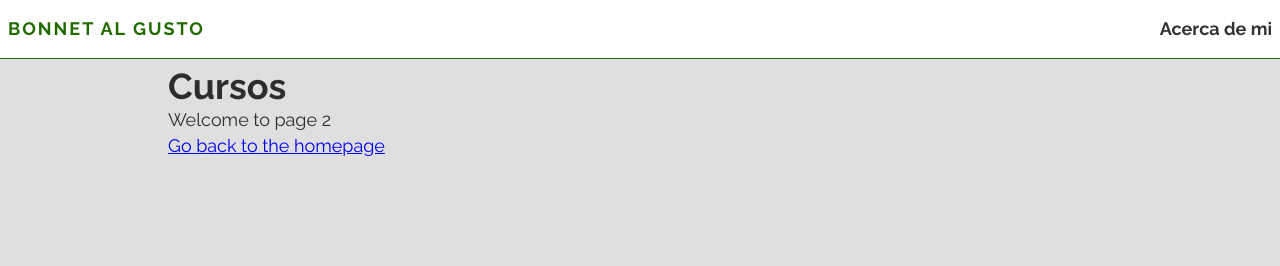
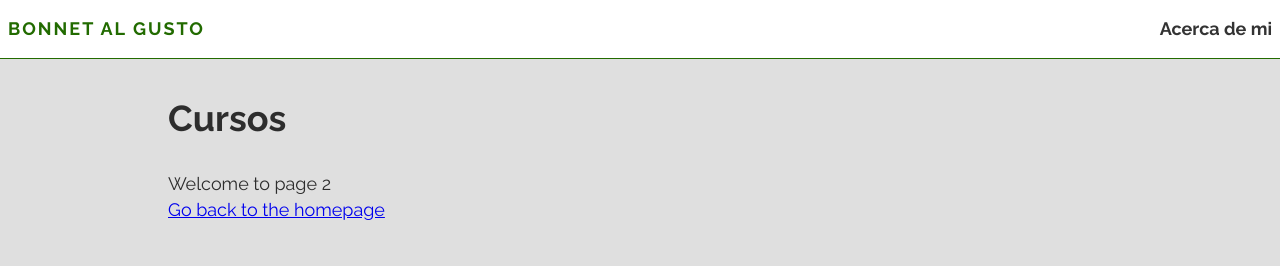
Before and after one commit to enBonnet/bongusto-front, a Gatsby site: page /cursos in a window 1280 px wide. Built offline with nearby package versions, Linux system fonts and the light colour scheme; Gatsby itself is replaced by a stand-in of ours.

Commit message:
margin on titles

```diff
--- a/src/styles/global.scss
+++ b/src/styles/global.scss
@@ -26,6 +26,15 @@ html {
   outline-width: 5px;
 }
 
+h1,
+h2,
+h3,
+h4,
+h5,
+h6 {
+  margin: 32px 0;
+}
+
 .link {
   text-decoration: none;
   color: inherit;
```
